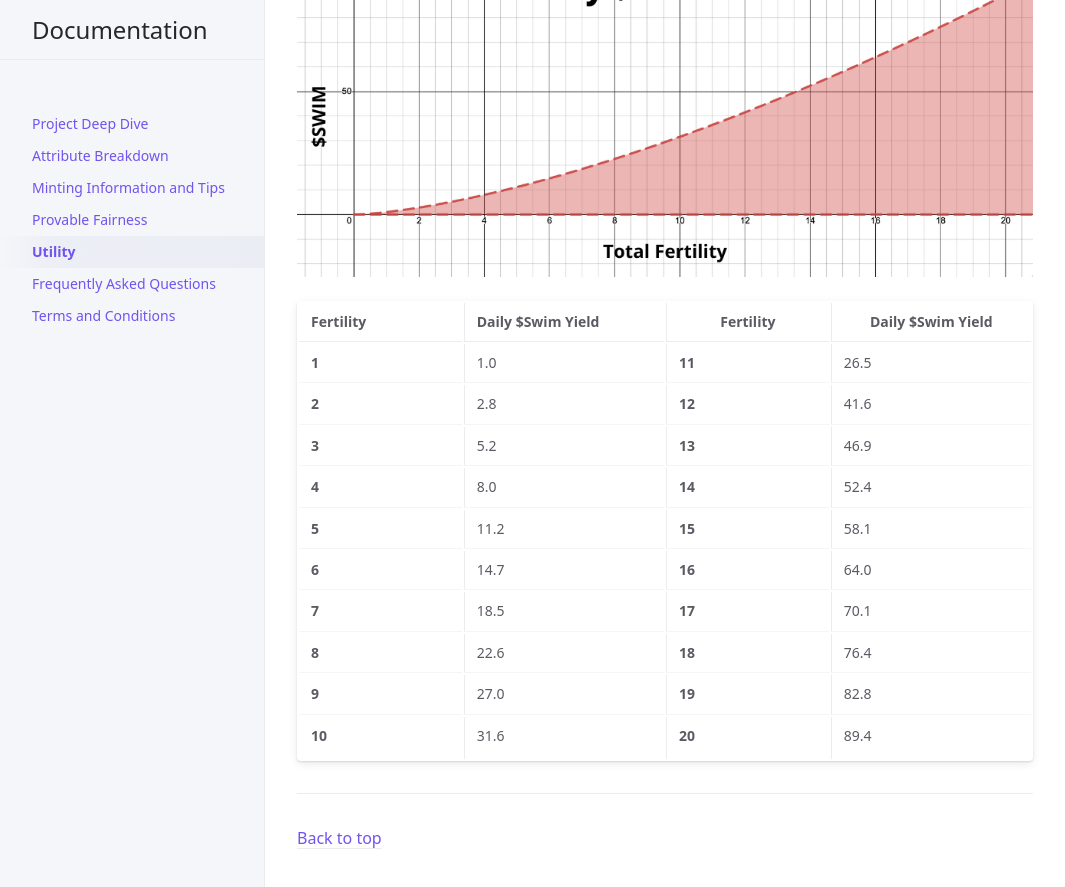
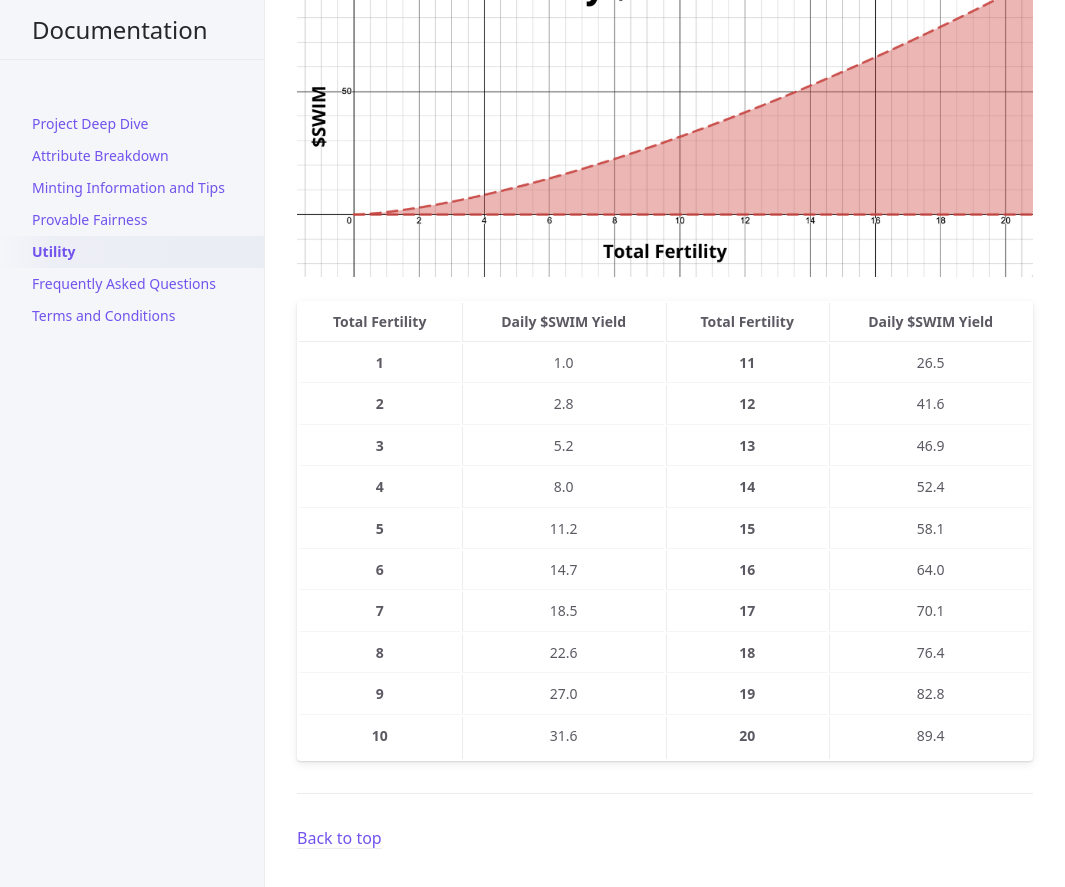
Before and after one commit to 0xbiju/0xbiju.github.io, a Jekyll site: the page built from docs/utility.md, in a window 1280 px wide and 900 px high, scrolled down 2538 px. Shown: the top 887 px of the window, without its empty margins (107-1172 px from the left). Built offline with Jekyll 4.4.1, drawn with Linux system fonts in a browser that asks for light colours.

Commit message:
updated table

```diff
--- a/docs/utility.md
+++ b/docs/utility.md
@@ -74,8 +74,8 @@ Accrued $SWIM will be collected by redeeming through our staking app on our webs
 
 ![](../assets/images/fertility-chart.png)
 
-| Fertility        | Daily \$Swim Yield  | Fertility        | Daily \$Swim Yield   |
-|:-------------|:------------------|
+| Total Fertility        | Daily \$SWIM Yield  | Total Fertility        | Daily \$SWIM Yield   |
+|:-------------:|:------------------:|:-------------:|:------------------:|
 | **1** | 1.0 | **11** | 26.5 |
 | **2** | 2.8 | **12** | 41.6 |
 | **3** | 5.2 | **13** | 46.9 |
```
Also changed, not shown: 2 other files.
